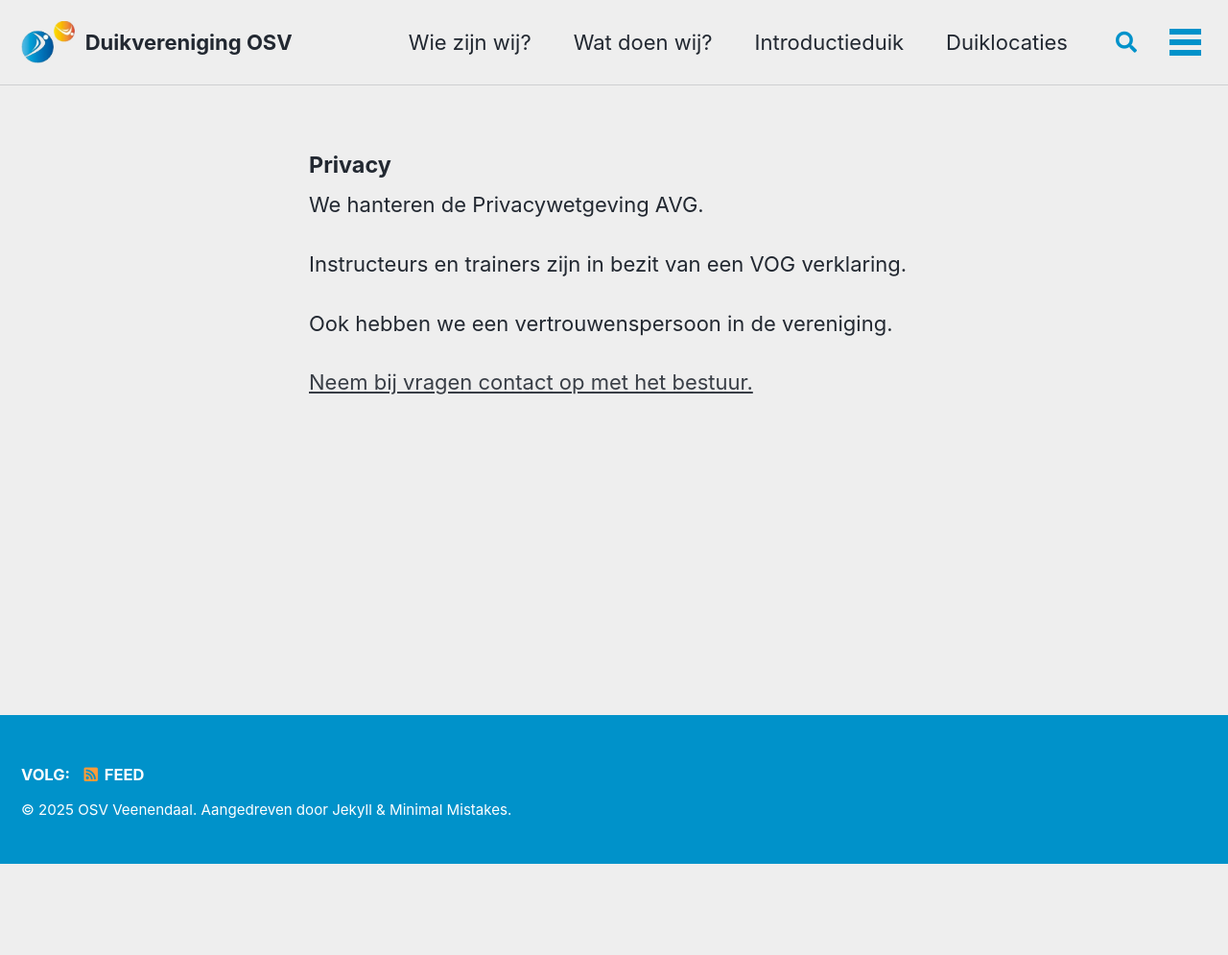
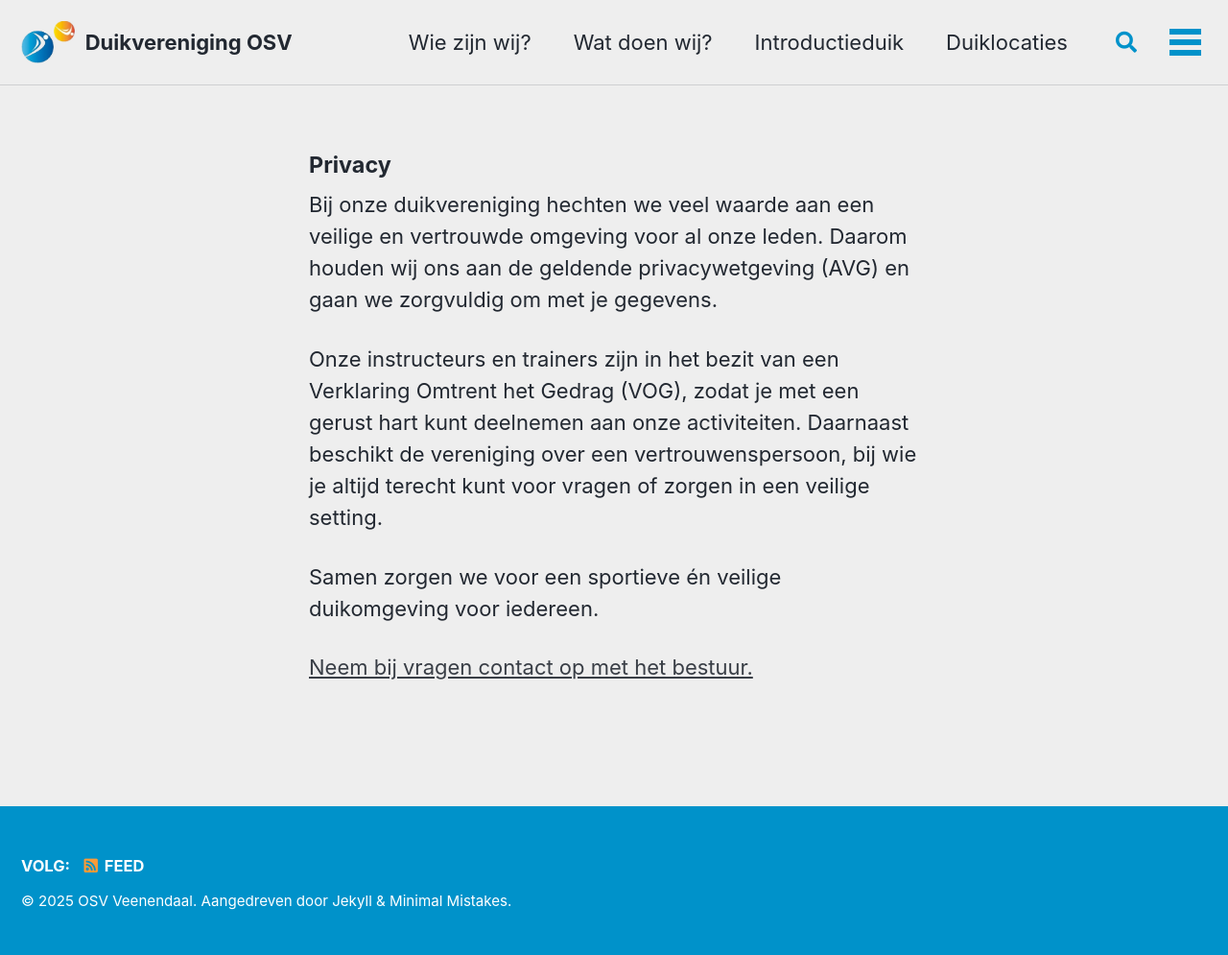
Before and after one commit to walthertimmer/osvveenendaal.nl, a Jekyll site: the page built from _pages/privacy.md, in a window 1280 px wide. Shown: the whole page at 96% size. Built offline with Jekyll 4.4.1, drawn with Linux system fonts in a browser that asks for light colours; cached includes are drawn as plain includes; before the commit the page ends 900 px from its top, so only the background shows below that.

Commit message:
Update privacy.md

```diff
--- a/_pages/privacy.md
+++ b/_pages/privacy.md
@@ -7,10 +7,10 @@ title: Privacy
 
 #### Privacy
 
-We hanteren de Privacywetgeving AVG.
+Bij onze duikvereniging hechten we veel waarde aan een veilige en vertrouwde omgeving voor al onze leden. Daarom houden wij ons aan de geldende privacywetgeving (AVG) en gaan we zorgvuldig om met je gegevens.
 
-Instructeurs en trainers zijn in bezit van een VOG verklaring.
+Onze instructeurs en trainers zijn in het bezit van een Verklaring Omtrent het Gedrag (VOG), zodat je met een gerust hart kunt deelnemen aan onze activiteiten. Daarnaast beschikt de vereniging over een vertrouwenspersoon, bij wie je altijd terecht kunt voor vragen of zorgen in een veilige setting.
 
-Ook hebben we een vertrouwenspersoon in de vereniging.
+Samen zorgen we voor een sportieve én veilige duikomgeving voor iedereen.
 
 [Neem bij vragen contact op met het bestuur.](/contact/)
```
